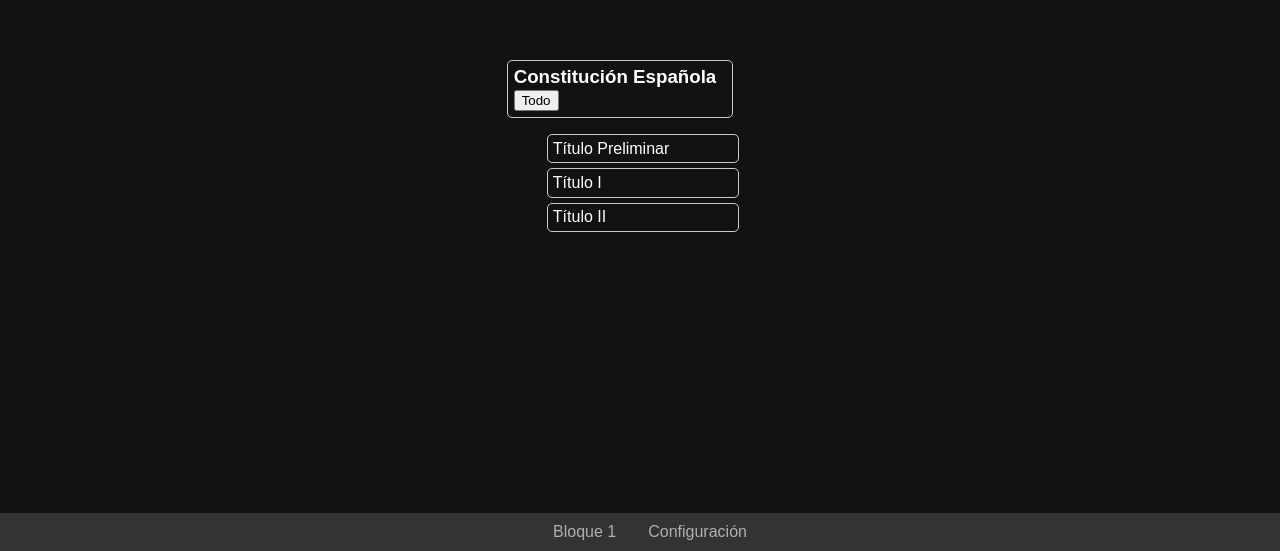
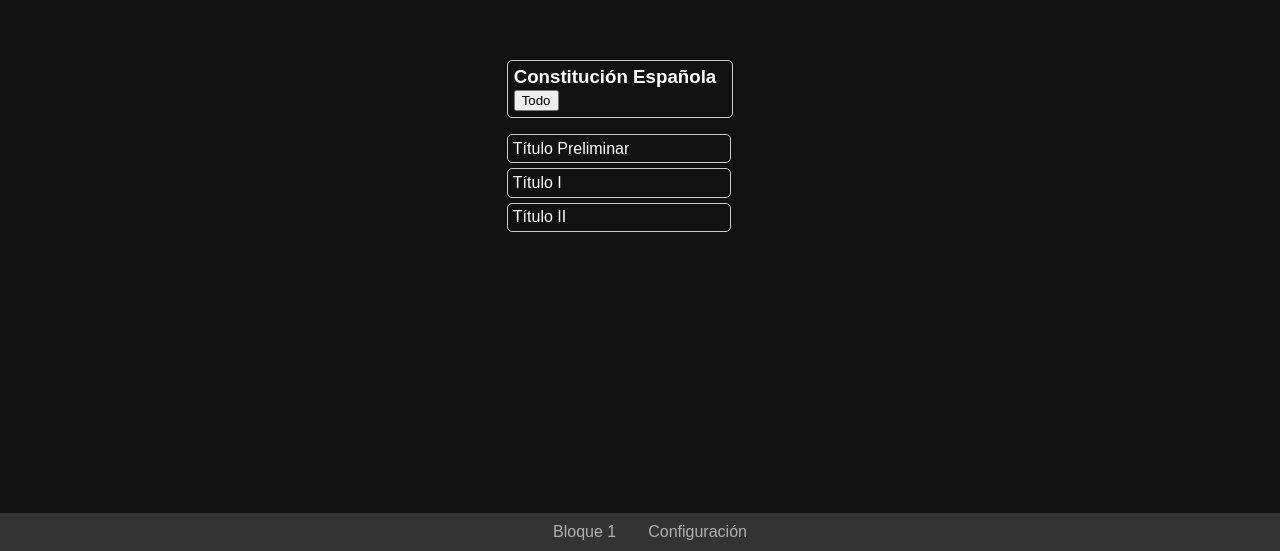
Before and after one commit to JorgeGolo/testconst, a React (Create React App) app: page / in a window 1280 px wide. Shown: the part 249-800 px from the top of the page. Built offline with nearby package versions, Linux system fonts and the light colour scheme.

Commit message:
some CSS style

```diff
--- a/src/App.css
+++ b/src/App.css
@@ -265,6 +265,10 @@ label {
   list-style-type: none;
 }
 
+.ulstyle {
+  padding: 0;
+}
+
 .ulstyle li, .linktodo {
   border: 1px solid #ccc;
   display: block;
```
